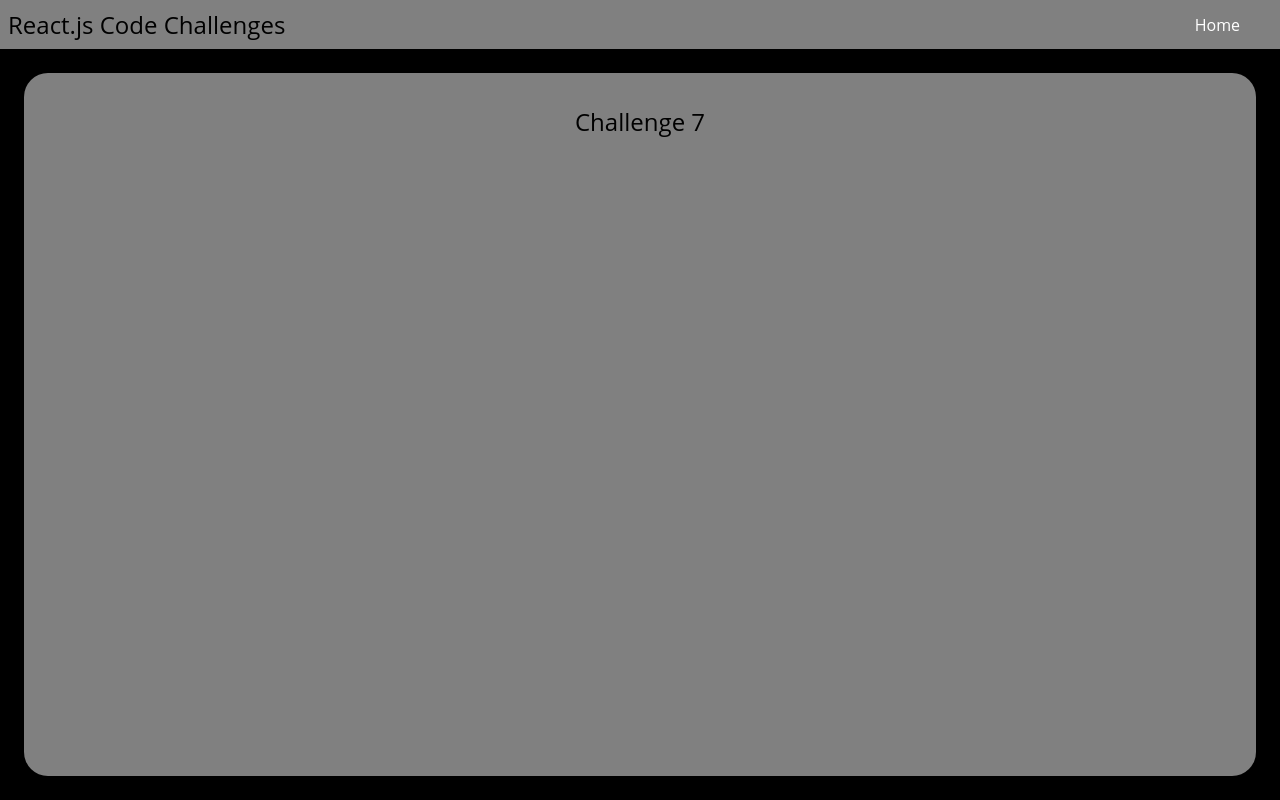
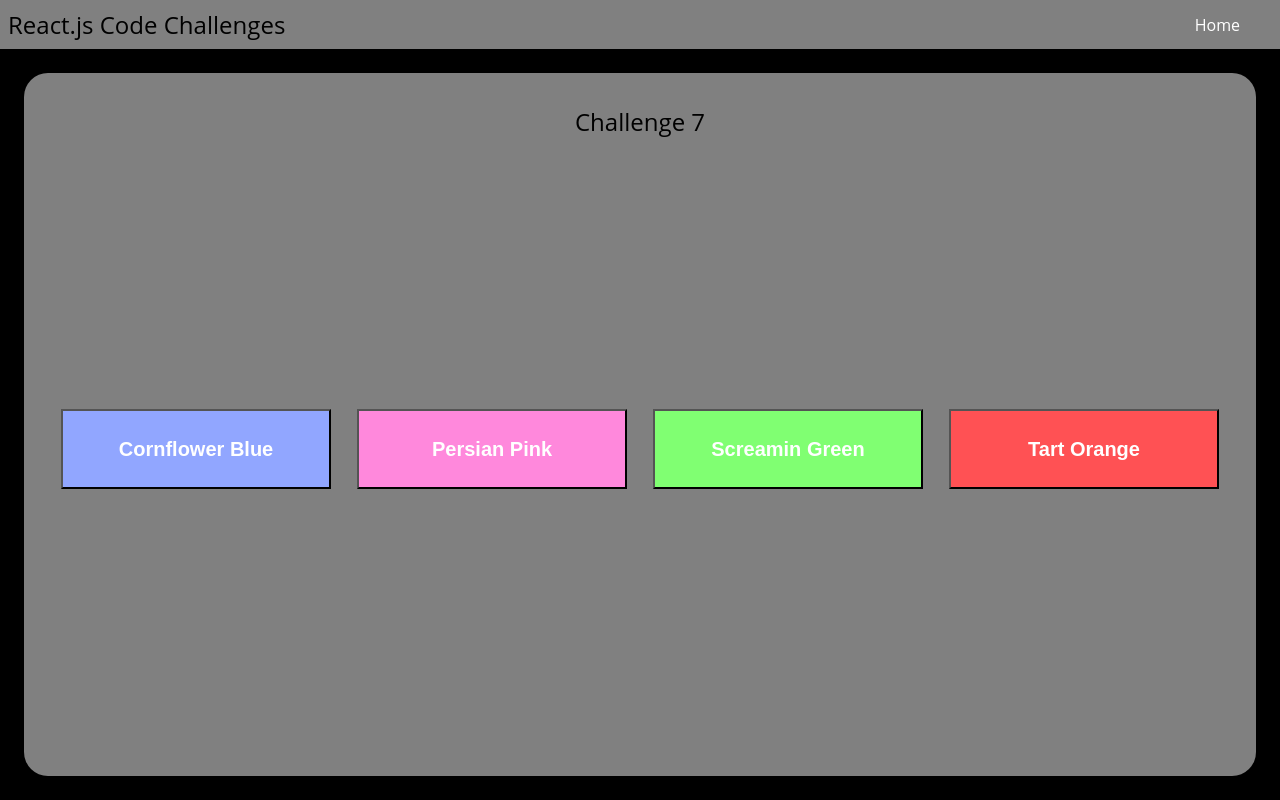
Before and after one commit to CelestialCoyote/reactjs-code-challenges, a React (Create React App) app: page /challenge7 in a window 1280 px wide. Built offline with nearby package versions, Linux system fonts and the light colour scheme.

Commit message:
Added Color Picker challenge.

```diff
--- /dev/null
+++ b/src/components/01-ColorRenderer/ColorList.css
@@ -0,0 +1,15 @@
+.color-list {
+    display: flex;
+    flex-wrap: wrap;
+    gap: 1.0em;
+}
+
+.color-square {
+    align-items: center;
+    color: white;
+    display: flex;
+    flex-direction: column;
+    padding: 2.0em;
+    margin: 1.0em;
+    width: 40%;
+}
--- a/src/components/01-ColorRenderer/ColorList.js
+++ b/src/components/01-ColorRenderer/ColorList.js
@@ -1,4 +1,5 @@
 import Color from './Color'
+import './ColorList.css';
 
 
 const colors = [
--- /dev/null
+++ b/src/components/07-ColorPicker/Color.js
@@ -0,0 +1,14 @@
+const Color = ({ hex, name, setBackgroundColor }) => {
+    return (
+        <button
+            className='color-square'
+            style={{ backgroundColor: hex }}
+            onClick={() => setBackgroundColor(hex)}
+        >
+            <h2>{name}</h2>
+        </button>
+    );
+};
+
+
+export default Color;
--- /dev/null
+++ b/src/components/07-ColorPicker/ColorPicker.css
@@ -0,0 +1,21 @@
+.color-picker {
+    display: flex;
+    flex-direction: column;
+    flex-grow: 1;
+    justify-content: center;
+}
+
+.color-choices {
+    display: flex;
+    flex-direction: row;
+}
+
+.color-square {
+    align-items: center;
+    color: white;
+    display: flex;
+    flex-direction: column;
+    padding: 2.0em;
+    margin: 1.0em;
+    width: 40%;
+}
--- /dev/null
+++ b/src/components/07-ColorPicker/ColorPicker.js
@@ -0,0 +1,47 @@
+import { useState } from 'react';
+import Color from './Color';
+import './ColorPicker.css';
+
+
+const colors = [
+    {
+        hex: '#91A6FF',
+        name: 'Cornflower Blue'
+    },
+    {
+        hex: '#FF88DC',
+        name: 'Persian Pink'
+    },
+    {
+        hex: '#80FF72',
+        name: 'Screamin Green'
+    },
+    {
+        hex: '#FF5154',
+        name: 'Tart Orange'
+    }
+];
+
+const ColorPicker = () => {
+    const [backgroundColor, setBackgroundColor] = useState('gray');
+
+    return (
+        <div className='color-picker' style={{ backgroundColor }}>
+            <div className='color-choices'>
+                {
+                    colors.map(color => (
+                        <Color
+                            key={color.hex}
+                            hex={color.hex}
+                            name={color.name}
+                            setBackgroundColor={setBackgroundColor}
+                        />
+                    ))
+                }
+            </div>
+        </div>
+    );
+};
+
+
+export default ColorPicker;
--- a/src/pages/Challenge1/Challenge1.css
+++ b/src/pages/Challenge1/Challenge1.css
@@ -8,19 +8,3 @@
     margin: 1.0em;
     padding: 1.0em;
 }
-
-.color-list {
-    display: flex;
-    flex-wrap: wrap;
-    gap: 1.0em;
-}
-
-.color-square {
-    align-items: center;
-    color: white;
-    display: flex;
-    flex-direction: column;
-    padding: 2.0em;
-    margin: 1.0em;
-    width: 40%;
-}
--- a/src/pages/Challenge7/Challenge7.js
+++ b/src/pages/Challenge7/Challenge7.js
@@ -1,4 +1,5 @@
 import React from 'react';
+import ColorPicker from '../../components/07-ColorPicker/ColorPicker';
 import './Challenge7.css';
 
 
@@ -6,6 +7,7 @@ const Challenge7 = () => {
     return (
         <div className="challenge7">
             <label>Challenge 7</label>
+            <ColorPicker />
         </div>
     );
 };
```
